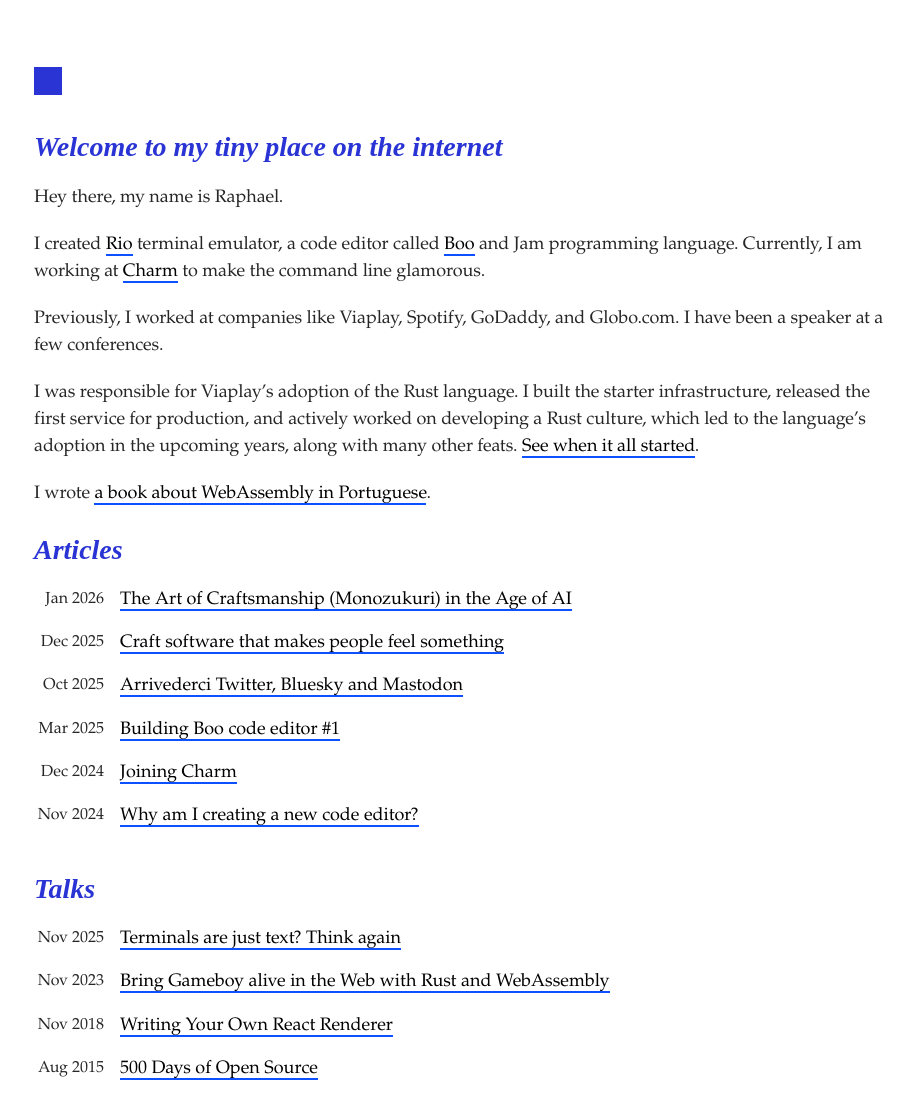
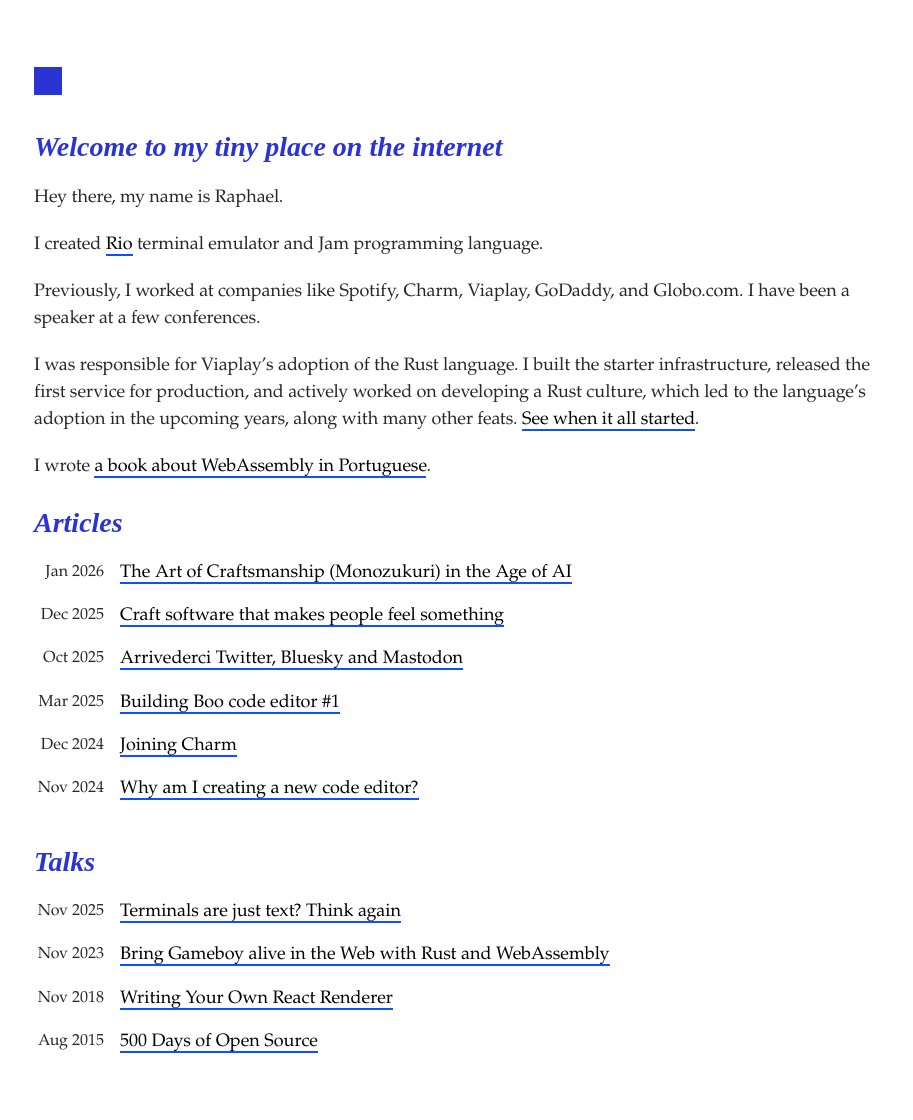
Before and after one commit to raphamorim/raphamorim.github.com, a Jekyll site: the page built from index.md, in a window 1280 px wide. Shown: the whole page, without its empty margins (176-1089 px from the left). Built offline with Jekyll 4.4.1, drawn with Linux system fonts in a browser that asks for light colours; after the commit the page ends 1093 px from its top, so only the background shows below that.

Commit message:
update website

```diff
--- a/index.md
+++ b/index.md
@@ -9,9 +9,9 @@
 
 Hey there, my name is Raphael.
 
-I created [Rio](https://github.com/raphamorim/rio) terminal emulator, a code editor called [Boo](https://raphamorim.io/why-am-i-creating-a-new-code-editor) and Jam programming language. Currently, I am working at [Charm](https://charm.sh/) to make the command line glamorous.
+I created [Rio](https://github.com/raphamorim/rio) terminal emulator and Jam programming language.
 
-Previously, I worked at companies like Viaplay, Spotify, GoDaddy, and Globo.com. I have been a speaker at a few conferences.
+Previously, I worked at companies like Spotify, Charm, Viaplay, GoDaddy, and Globo.com. I have been a speaker at a few conferences.
 
 I was responsible for Viaplay's adoption of the Rust language. I built the starter infrastructure, released the first service for production, and actively worked on developing a Rust culture, which led to the language's adoption in the upcoming years, along with many other feats. [See when it all started](https://www.linkedin.com/posts/hugoraphael_i-dont-post-very-often-in-the-linkedin-but-activity-6975346956734738432-Csqi).
 
```
